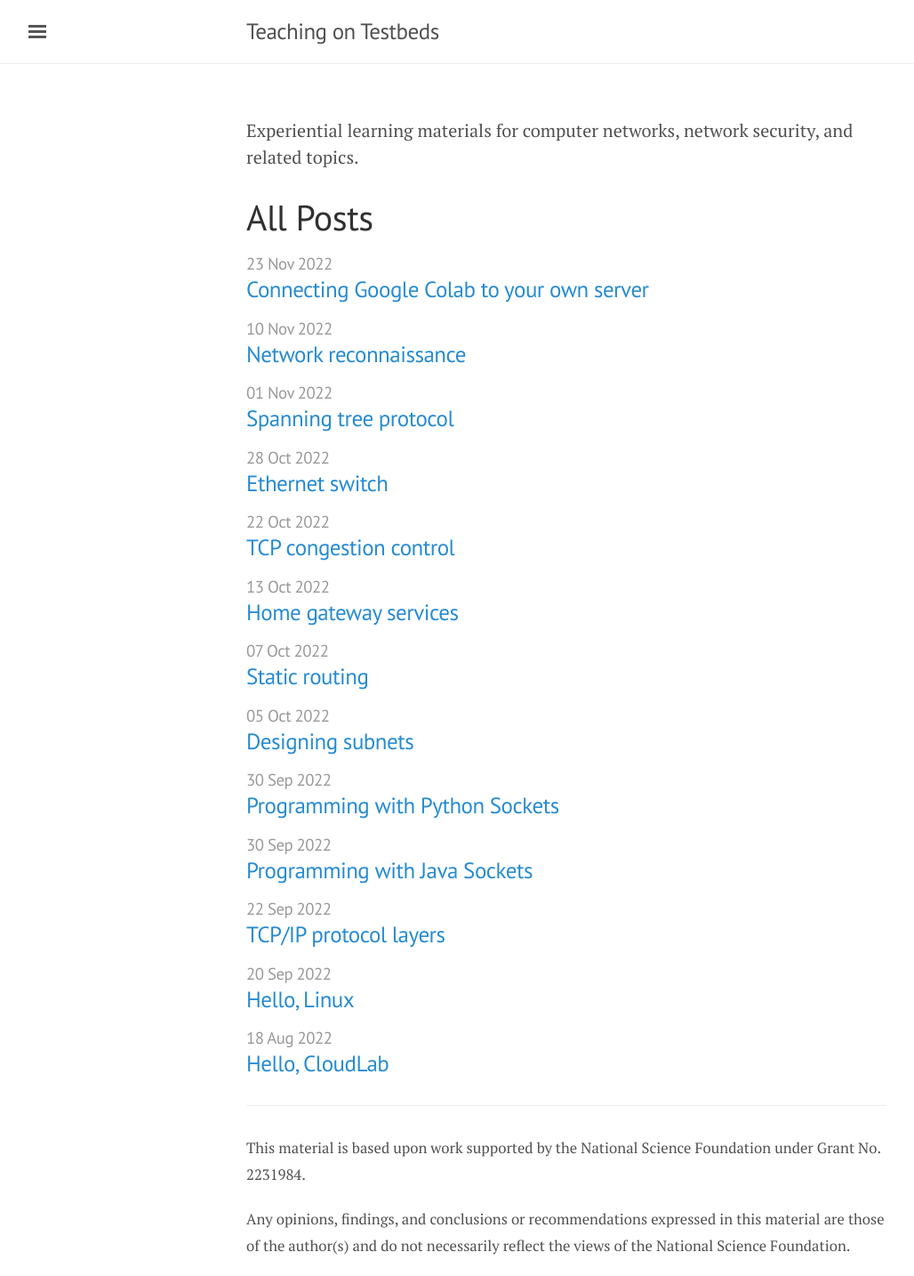
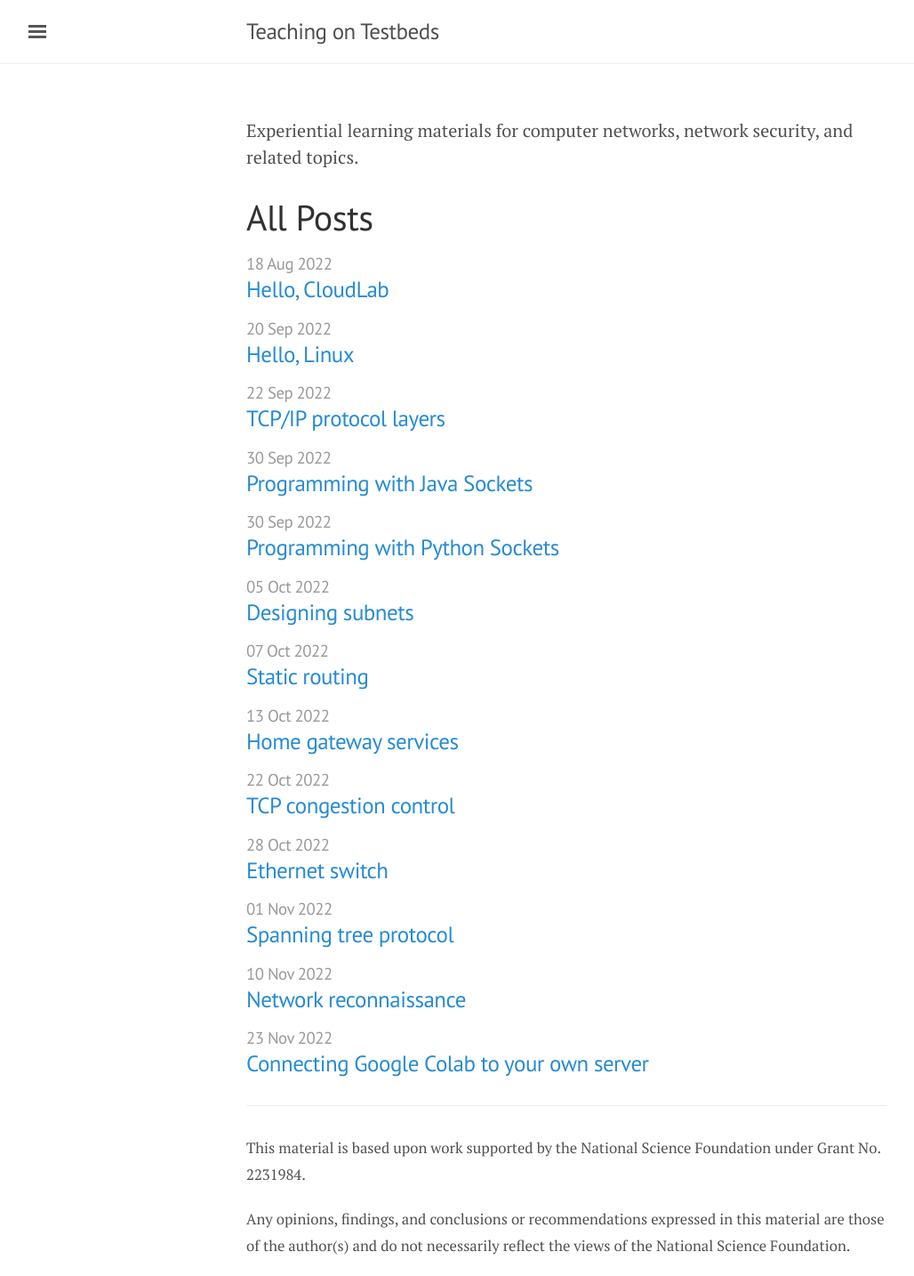
Before and after one commit to teaching-on-testbeds/teaching-on-testbeds.github.io, a Jekyll site: the page built from index.html, in a window 1280 px wide. Shown: the whole page at 89% size, without its empty margins (3-1031 px from the left). Built offline with Jekyll 4.4.1, drawn with Linux system fonts in a browser that asks for light colours.

Commit message:
Reverse post order (show FIFO)

```diff
--- a/_includes/post_archive.html
+++ b/_includes/post_archive.html
@@ -1,7 +1,7 @@
 <h1>All Posts</h1>
 <div>
   <ul class="related-posts">
-    {% for post in site.posts %}
+    {% for post in site.posts reversed %}
       {% assign post_date = post.date | date_to_string %}
       {% capture post_url %} {{ site.baseurl }}{{ post.url }} {% endcapture %}
       {% include item_formatter.html small_text=post_date item_href=post_url item_link=post.title %}
--- a/_layouts/posts_by_tag.html
+++ b/_layouts/posts_by_tag.html
@@ -9,7 +9,7 @@ layout: default
 <div class="page">
   <h1 class="page-title">{{ post_tagged_message }}</h1>
     {% if site.tags[page.tag] %}
-      {% for post in site.tags[page.tag] %}
+      {% for post in site.tags[page.tag] reversed %}
         {% capture post_year %}{{ post.date | date: '%Y' }}{% endcapture %}
         {% if forloop.first %}
           <h3>{{ post_year }}</h3><div>
--- a/atom.xml
+++ b/atom.xml
@@ -15,7 +15,7 @@ layout: null
    <email>{{ site.author.email }}</email>
  </author>
 
- {% for post in site.posts %}
+ {% for post in site.posts reversed %}
  <entry>
    <title>{{ post.title }}</title>
    <link href="{{ site.url }}{{ site.baseurl }}{{ post.url }}"/>
```
